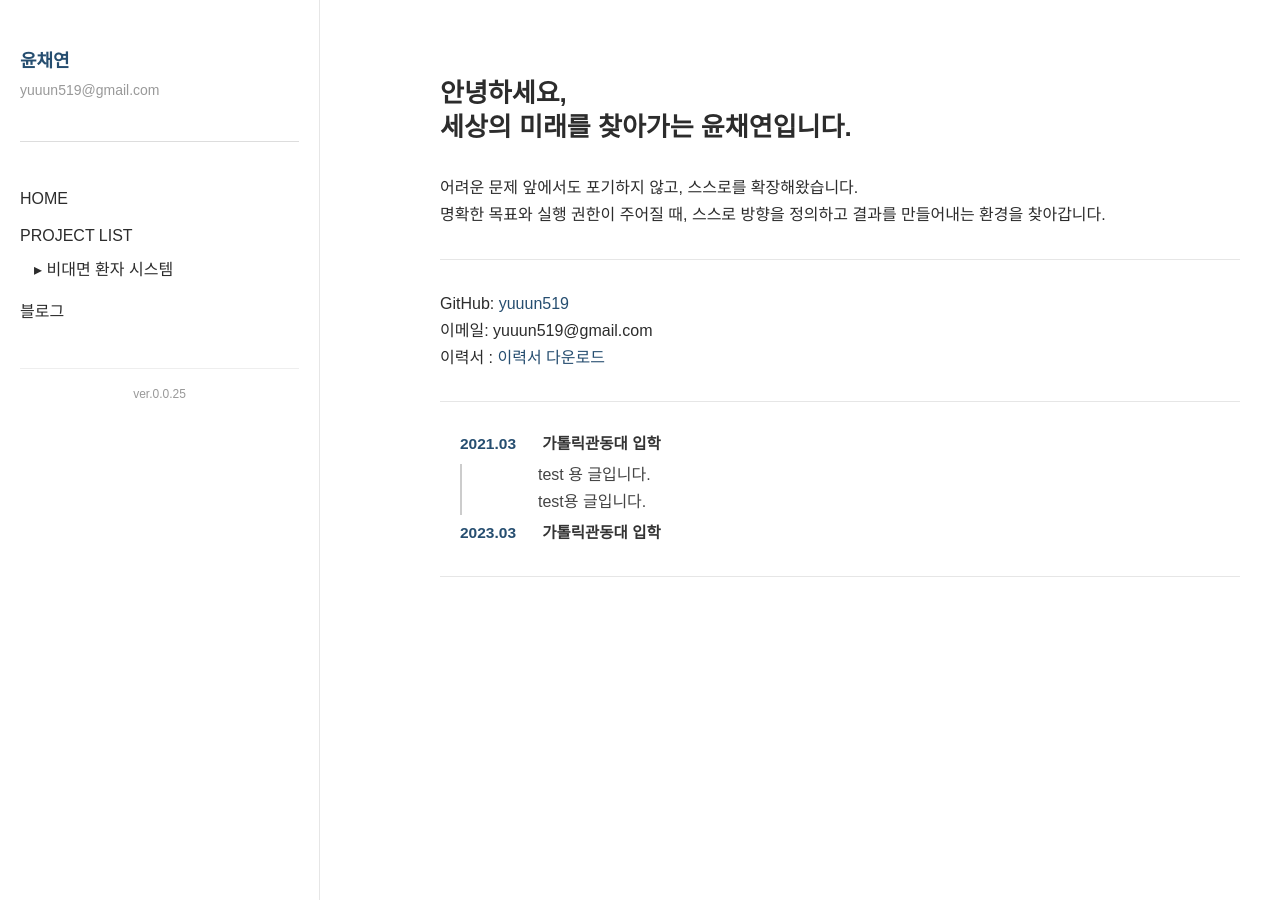
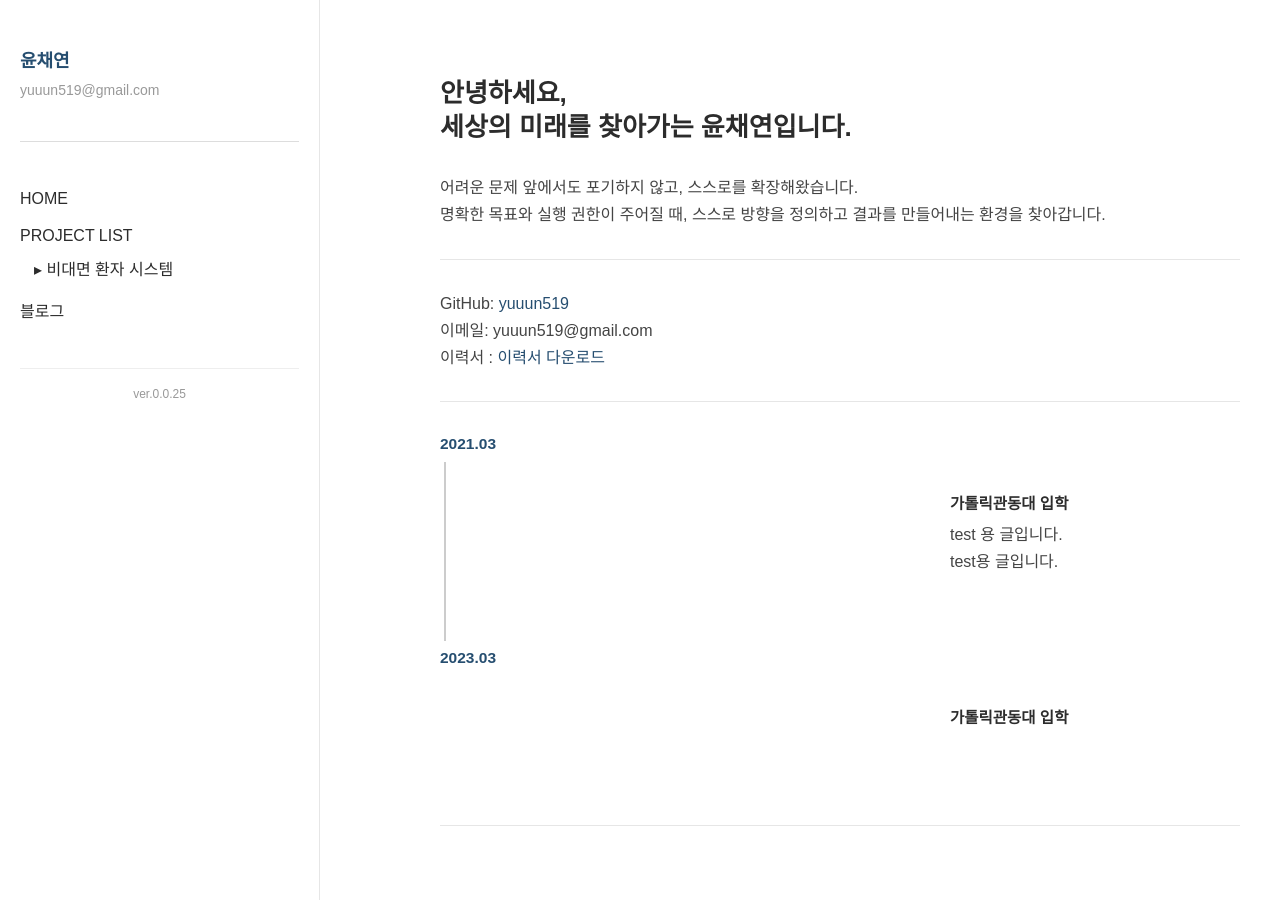
Before and after one commit to yuuun519/yuuun519.github.io, a Jekyll site: the page built from index.md, in a window 1280 px wide. Built offline with Jekyll 4.4.1, drawn with Linux system fonts in a browser that asks for light colours; some web fonts are replaced.

Commit message:
ver 0.0.25-1

```diff
--- a/assets/style.css
+++ b/assets/style.css
@@ -122,52 +122,54 @@
 /* timeline*/
 .timeline {
   list-style: none;
+  margin: 0;
   padding: 0;
-  margin: 0;
+  position: relative;
 }
 
 .timeline li {
   position: relative;
-  margin-left: 20px;
-  padding-left: 16px;
+  padding-left: 20px;
   margin-bottom: 40px;
 }
 
 .timeline li:not(:last-child)::after {
   content: '';
   position: absolute;
-  top: 32px;          /* 날짜 아래에서 시작 */
-  left: 0;
+  top: 30px; /* 선 시작점: 첫줄 아래 */
+  left: 4px;  /* 선 위치 (살짝 우측으로) */
   width: 2px;
-  height: calc(100% - 32px);  /* 아래 내용까지만 선 */
-  background-color: #ccc;
+  height: calc(100% - 30px); /* 선 길이 */
+  background: #ccc;
 }
 
-.timeline-item {
-  position: relative;
+.item {
+  display: flex;
+  align-items: flex-start;
 }
 
 .date {
   font-weight: bold;
   color: #264e70;
-  margin-right: 8px;
-  display: inline-block;
   min-width: 70px;
+}
+
+.content {
+  margin-left: 10px;
 }
 
 .title {
   font-weight: bold;
-  color: #333;
+  margin-bottom: 4px;
+  color: #2c2c2c;
 }
 
-.timeline-item p {
-  margin-left: 78px; /* 날짜 기준 정렬 */
-  margin-top: 4px;
+.content p {
+  margin: 0;
   font-size: 14px;
   color: #444;
+  line-height: 1.6;
 }
-
-
 
 .content {
   margin-left: 400px;
--- a/index.md
+++ b/index.md
@@ -19,18 +19,23 @@
 
 <ul class="timeline">
   <li>
-    <div class="timeline-item">
-      <span class="date">2021.03</span>
-      <span class="title">가톨릭관동대 입학</span>
-      <p>test 용 글입니다.<br>test용 글입니다.</p>
+    <div class="item">
+      <div class="date">2021.03</div>
+      <div class="content">
+        <div class="title">가톨릭관동대 입학</div>
+        <p>test 용 글입니다.<br>test용 글입니다.</p>
+      </div>
     </div>
   </li>
   <li>
-    <div class="timeline-item">
-      <span class="date">2023.03</span>
-      <span class="title">가톨릭관동대 입학</span>
+    <div class="item">
+      <div class="date">2023.03</div>
+      <div class="content">
+        <div class="title">가톨릭관동대 입학</div>
+      </div>
     </div>
   </li>
 </ul>
 
+
 ---
```
